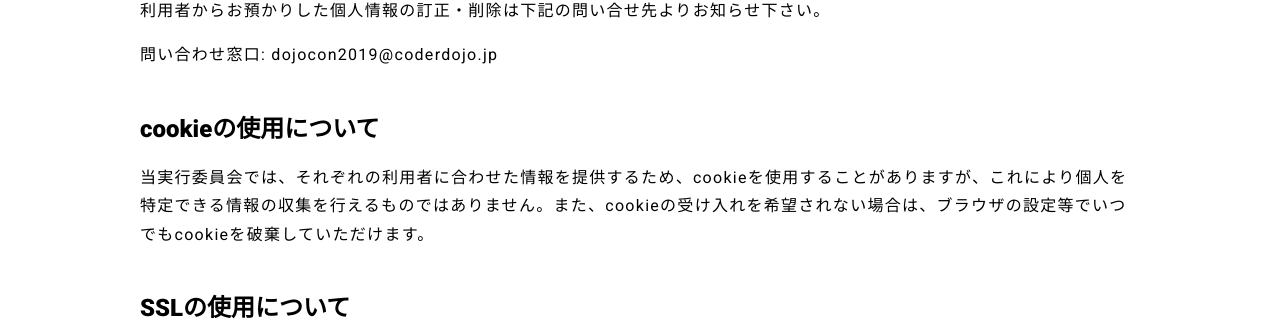
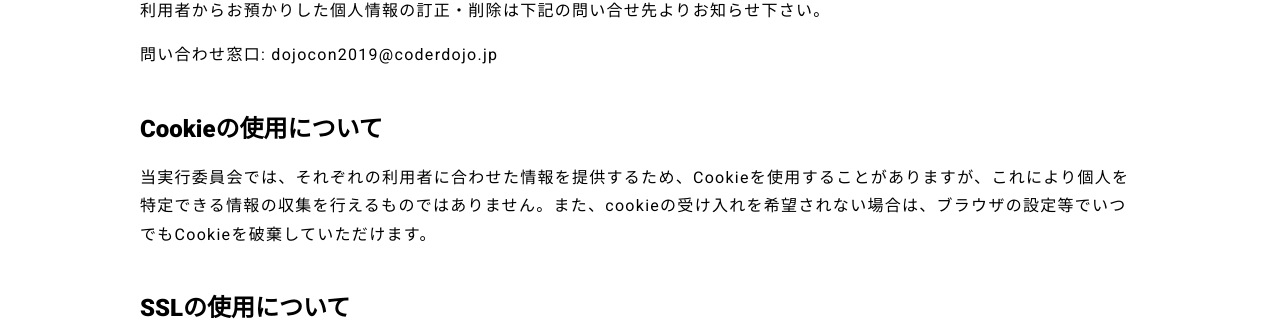
Before and after one commit to coderdojo-japan/dojocon2019.coderdojo.jp, a Jekyll site: the page built from privacy.md, in a window 1280 px wide and 900 px high, scrolled down 1150 px. Shown: the part 145-476 px from the top of the window. Built offline with Jekyll 4.4.1, drawn with Linux system fonts in a browser that asks for light colours; nearby versions of some CDN libraries.

Commit message:
Cookieに統一

```diff
--- a/privacy.md
+++ b/privacy.md
@@ -36,8 +36,8 @@ DojoCon Japan 2019 実行委員会(以下、当実行委員会) では、利用
 
 問い合わせ窓口: dojocon2019@coderdojo.jp
 
-## cookieの使用について
-当実行委員会では、それぞれの利用者に合わせた情報を提供するため、cookieを使用することがありますが、これにより個人を特定できる情報の収集を行えるものではありません。また、cookieの受け入れを希望されない場合は、ブラウザの設定等でいつでもcookieを破棄していただけます。
+## Cookieの使用について
+当実行委員会では、それぞれの利用者に合わせた情報を提供するため、Cookieを使用することがありますが、これにより個人を特定できる情報の収集を行えるものではありません。また、cookieの受け入れを希望されない場合は、ブラウザの設定等でいつでもCookieを破棄していただけます。
 
 ## SSLの使用について
 個人情報の入力時には、セキュリティ確保のため、これらの情報が傍受、妨害または改竄されることを防ぐ目的でSSL技術を使用しております。 プライバシーポリシーの変更、収集する個人情報の変更、利用目的の変更、またはその他プライバシーポリシーの変更を行う際は、当ページでの変更を持って公表とさせていただきます。
```
